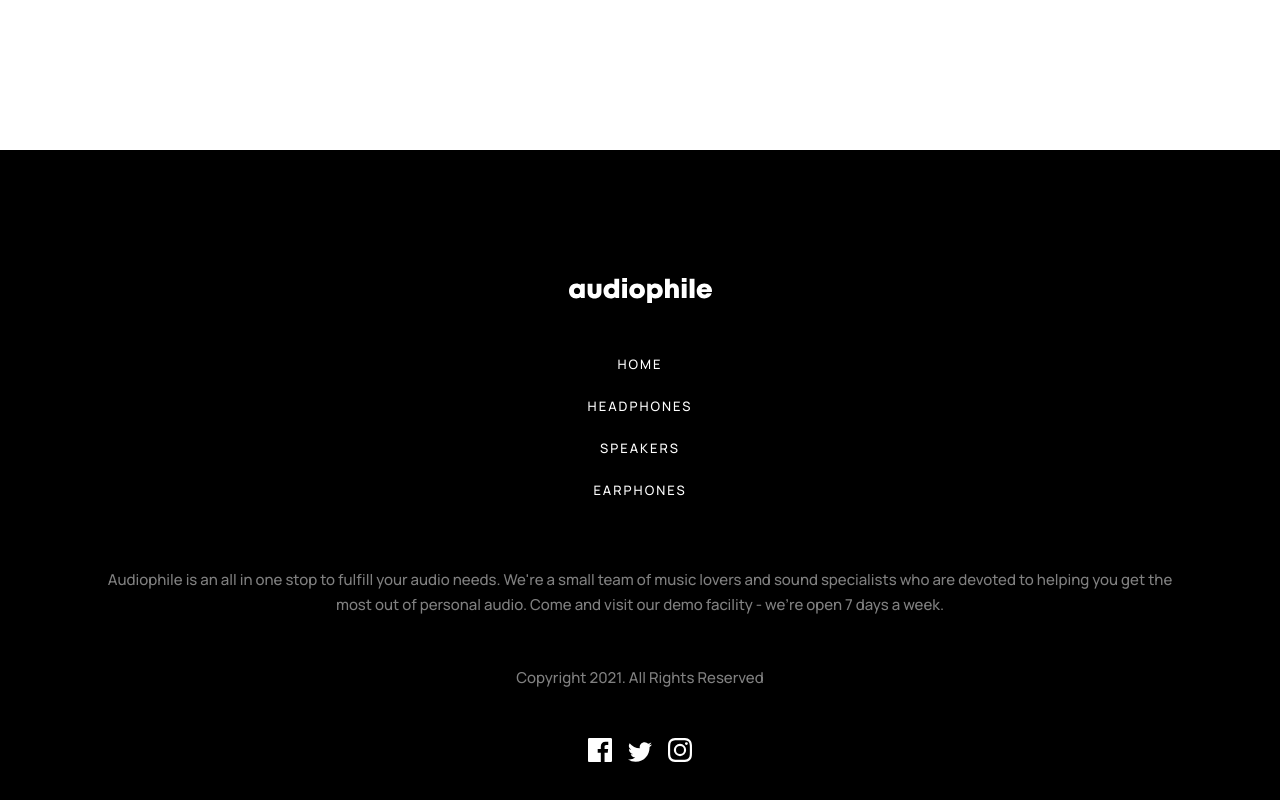
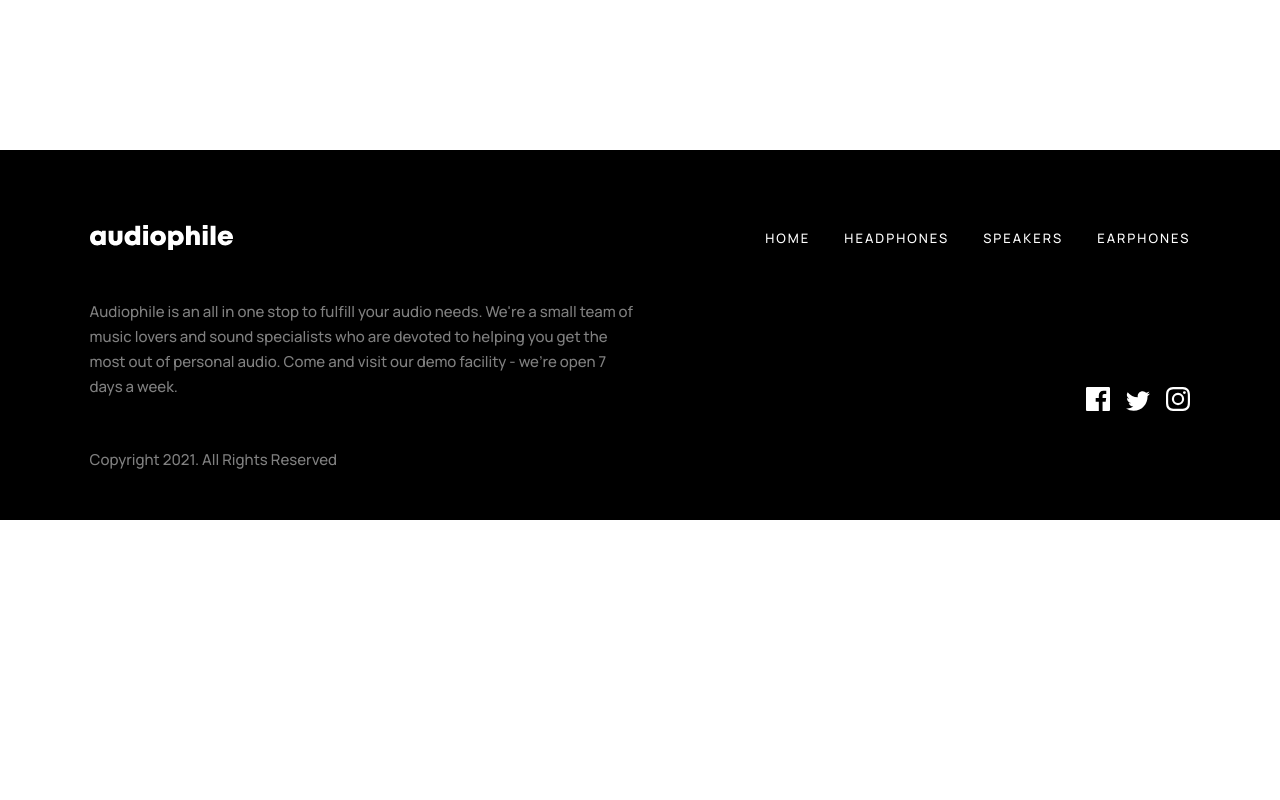
Before and after one commit to cjoak1028/audiophile-ecommerce-website, a React (Create React App) app: page / in a window 1280 px wide. Shown: the part 3342-4142 px from the top of the page. After the commit the page ends 3862 px from the top, so only its background shows below. Built offline with nearby package versions, Linux system fonts and the light colour scheme.

Commit message:
footer is responsive to all screen sizes

```diff
--- a/src/components/Footer.module.scss
+++ b/src/components/Footer.module.scss
@@ -6,10 +6,12 @@
     color: $c-white;
     text-align: center;
 
-    padding-top: 10%;
-    padding-bottom: 10%;
+    padding-top: 7.5rem;
+    padding-bottom: 4.8rem;
 
-    &__content {}
+    @include respond-above('BP-2') {
+        text-align: left;
+    }
 
     &__logo {
         width: 14.3rem;
@@ -30,6 +32,17 @@
                 cursor: pointer;
             }
         }
+
+        @include respond-above('BP-2') {
+            li {
+                display: inline-block;
+                margin-bottom: 0;
+
+                &:not(:last-child) {
+                    margin-right: 3.4rem;
+                }
+            }
+        }
     }
 
     &__description,
@@ -38,14 +51,39 @@
         margin-bottom: 4.8rem;
     }
 
+    @include respond-above('BP-3') {
+        &__description {
+            width: 50%;
+        }
+
+        &__social-media {
+            margin-top: -6rem;
+        }
+    }
+
     &__social-media>*:not(:last-child) {
         margin-right: 1.6rem;
     }
 
-    .flex-container {
+    @include respond-above('BP-2') {
+        &__copyright {
+            margin-bottom: 0;
+        }
 
-        &--1 {}
+        .flex-container--1 {
+            align-items: flex-start;
+        }
 
-        &--2 {}
+        .flex-container--2 {
+            flex-direction: row;
+            justify-content: space-between;
+        }
+    }
+
+    @include respond-above('BP-2.5') {
+        .flex-container--1 {
+            flex-direction: row;
+            justify-content: space-between;
+        }
     }
 }
```
